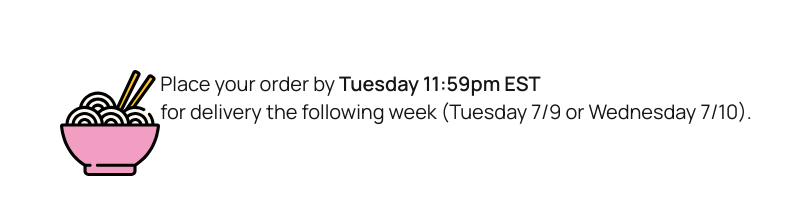
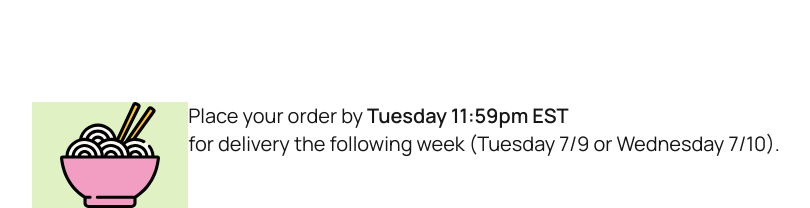
Before and after one commit to Daniel264/yoko-street, a Next.js app: page / in a window 1280 px wide. Shown: the part 1177-1385 px from the top of the page, without its empty margins (234-1044 px from the left). Before the commit the page ends 1353 px from the top, so only its background shows below. Built offline with nearby package versions, Linux system fonts and the light colour scheme; a web font is replaced by a local one.

Commit message:
add a bg to the bowl image

```diff
--- a/src/components/Order.tsx
+++ b/src/components/Order.tsx
@@ -2,8 +2,8 @@
 
 export const Order = () => {
     return (
-        <div className="flex flex-row w-full justify-center">
-            <div>
+        <div className="flex w-full flex-row justify-center pt-8">
+            <div className="bg-[#E0F2C3] px-7">
                 <Image src="/assets/images/plate.svg" alt="Plate of food" width={100} height={100} />
             </div>
             <div>
```
